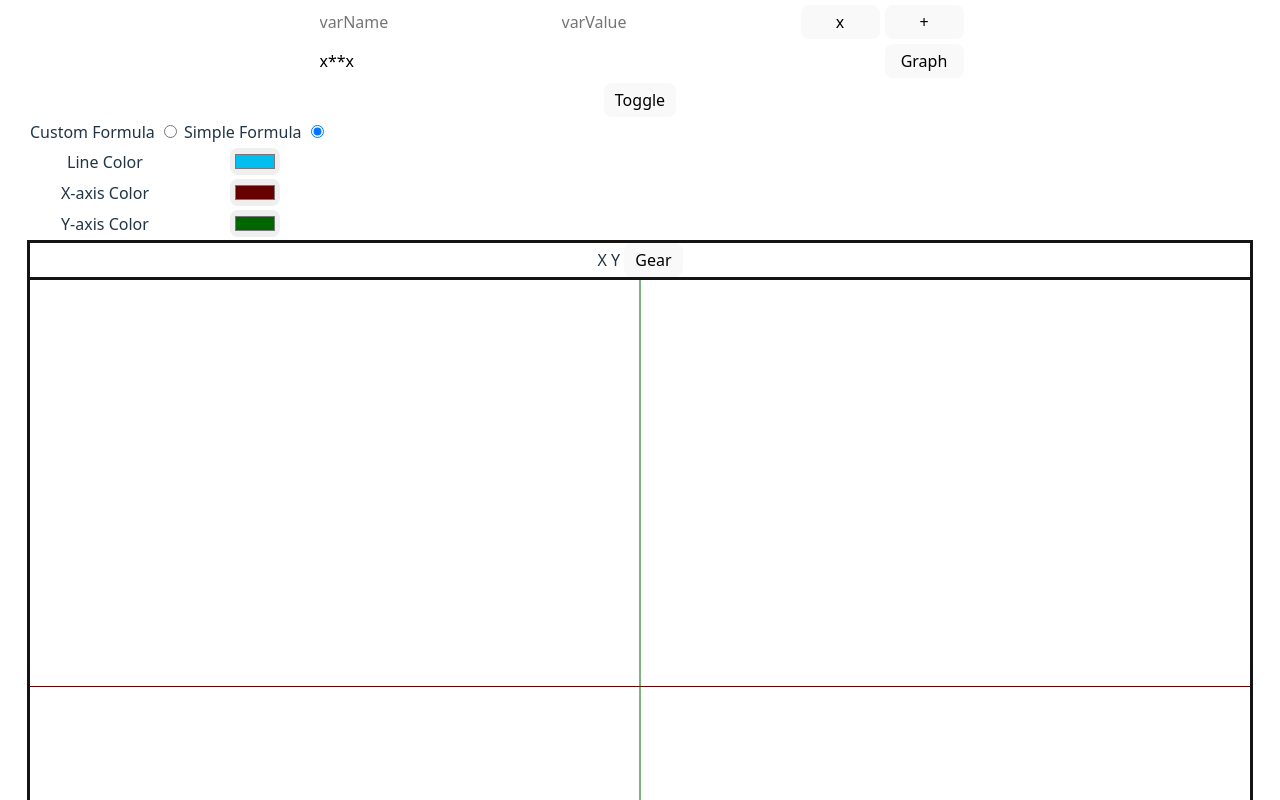
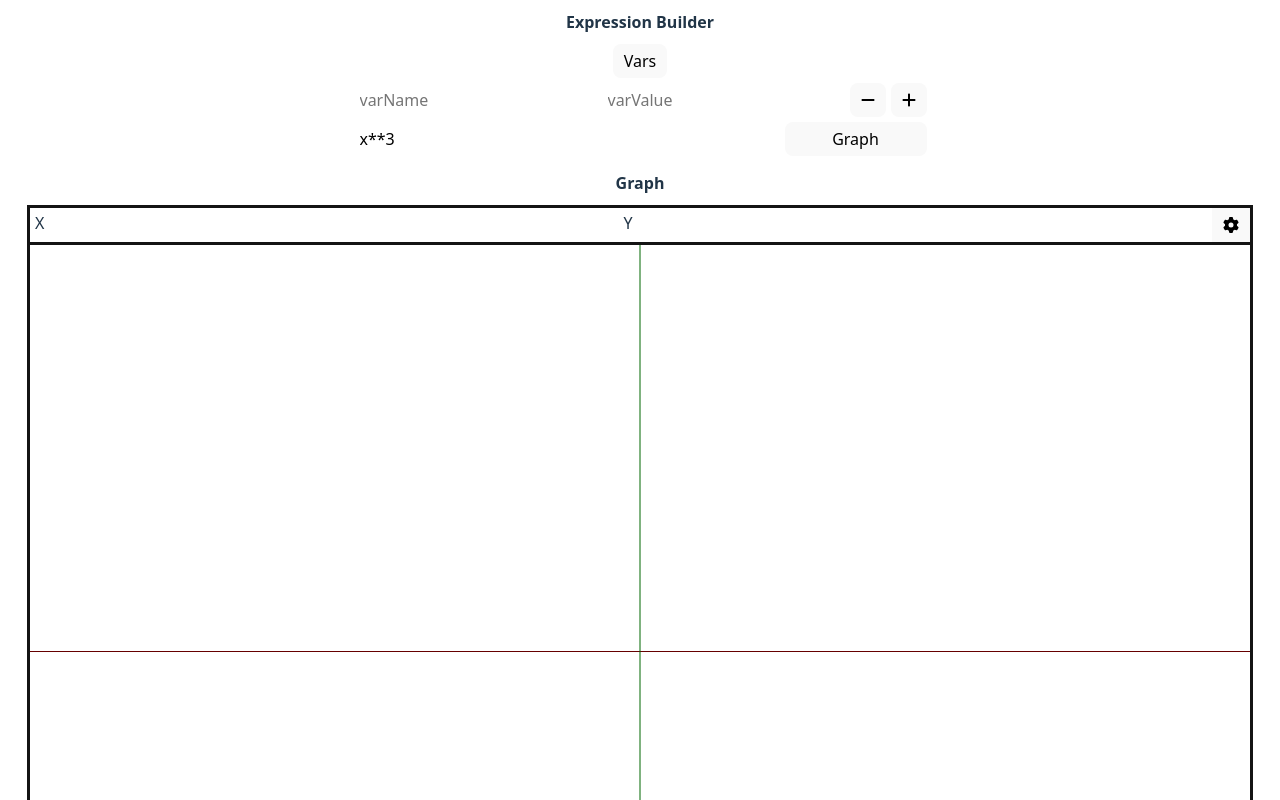
Before and after one commit to DevMichaelV/eVis2D, a website built with Vite: page index.html in a window 1280 px wide. Shown: the top 800 px of the page. Built offline with nearby package versions, Linux system fonts and the light colour scheme.

Commit message:
Updated App
- Added FontAwesome icons
- Re-structured the HTML
- Added new styles to CSS

```diff
--- a/index.html
+++ b/index.html
@@ -1,51 +1,78 @@
-<!doctype html>
+<!DOCTYPE html>
 <html lang="en">
   <head>
     <meta charset="UTF-8" />
     <link rel="icon" type="image/svg+xml" href="/vite.svg" />
     <link rel="stylesheet" href="src/style.css" />
     <meta name="viewport" content="width=device-width, initial-scale=1.0" />
-    <title>eVis2D - a 2D Equation Visualizer</title>
+    <title>eVis2D - a 2D Expression Visualizer</title>
   </head>
   <body>
+    <!-- Begin App -->
     <div id="app">
-      <!-- Equation Builder -->
-      <!-- TODO: Make this into a collapsible menu -->
-      <div id="formulaBuilder"></div>
-      <!-- Graph Canvas -->
-      <div>
-        <div id="settingsContainer">
-          <button id="settingsToggleBtn">Toggle</button>
-          <table>
+      <!-- Expression Builder -->
+      <section id="expressionBuilder">
+        <h4>Expression Builder</h4>
+        <div id="customVarsContainer">
+          <button id="customVarsBtn">Vars</button>
+          <div id="customVars"></div>
+        </div>
+        <div id="expressionBar" class="grid-container">
+          <input
+            id="expressionInput"
+            type="text"
+            value="x**3"
+            placeholder="e.g., x**3, x*x, 2*x**2 + 2*x + 3"
+          />
+          <button id="graphBtn">Graph</button>
+        </div>
+      </section>
+
+      <!-- Graph Container -->
+      <section>
+        <h4>Graph</h4>
+        <div id="graphContainer">
+          <div id="graphInfoContainer" class="grid-container">
+            <span id="mouseX">X</span>
+            <span id="mouseY">Y</span>
+            <div id="graphSettingsContainer">
+              <button id="graphSettingsBtn" title="Graph Settings"></button>
+              <table id="graphSettings">
                 <tr>
-              <td><label for="custom">Custom Formula <input id="custom" type="radio" name="choice"></label></td>
-              <td><label for="simple">Simple Formula <input id="simple" type="radio" name="choice" checked></label></td>
+                  <th colspan="2">Colors</th>
                 </tr>
                 <tr>
-              <td><label for="lineColor">Line Color</label></td>
-              <td><input id="lineColor" type="color" value="#00BEEF"></td>
+                  <td><label for="lineColor">Drawing</label></td>
+                  <td>
+                    <input id="lineColor" type="color" value="#00BEEF" />
+                  </td>
                 </tr>
                 <tr>
-              <td><label for="xColor">X-axis Color</label></td>
-              <td><input id="xColor" type="color" value="#660000"></td>
+                  <td><label for="xColor">X-axis</label></td>
+                  <td><input id="xColor" type="color" value="#660000" /></td>
                 </tr>
                 <tr>
-              <td><label for="yColor">Y-axis Color</label></td>
-              <td><input id="yColor" type="color" value="#006600"></td>
+                  <td><label for="yColor">Y-axis</label></td>
+                  <td><input id="yColor" type="color" value="#006600" /></td>
                 </tr>
               </table>
             </div>
-        <div id="graphInfoContainer">
-          <div class="graphInfo">X</div>
-          <div class="graphInfo">Y</div>
-          <div class="graphInfo"><button>Gear</button></div>
           </div>
+          <!-- Graph Canvas -->
           <canvas id="graphCanvas"></canvas>
         </div>
+      </section>
+
       <!-- Printed output values -->
-      <div id="output">
+      <section id="output">
+        <h4>Output Values</h4>
+        <table id="outputValues"></table>
+      </section>
+
+      <!-- End App -->
     </div>
-    </div>
+
+    <!-- Page Footer -->
     <footer id="footer"></footer>
     <script type="module" src="src/script.ts"></script>
   </body>
--- a/package.json
+++ b/package.json
@@ -14,6 +14,11 @@
     "vite": "^6.2.0"
   },
   "dependencies": {
+    "@fortawesome/fontawesome-common-types": "^6.7.2",
+    "@fortawesome/fontawesome-svg-core": "^6.7.2",
+    "@fortawesome/free-brands-svg-icons": "^6.7.2",
+    "@fortawesome/free-regular-svg-icons": "^6.7.2",
+    "@fortawesome/free-solid-svg-icons": "^6.7.2",
     "mathjs": "^14.4.0"
   }
 }
--- /dev/null
+++ b/src/icons.ts
@@ -0,0 +1,52 @@
+// Function Imports
+import { library, icon } from '@fortawesome/fontawesome-svg-core';
+
+// UI Icon Imports
+import { faChevronDown } from '@fortawesome/free-solid-svg-icons'
+import { faChevronUp } from '@fortawesome/free-solid-svg-icons'
+import { faGear } from '@fortawesome/free-solid-svg-icons'
+import { faTrashCan } from '@fortawesome/free-regular-svg-icons'
+import { faPlus } from '@fortawesome/free-solid-svg-icons'
+import { faMinus } from '@fortawesome/free-solid-svg-icons'
+
+// Brand Icon Imports
+import { faGithub } from '@fortawesome/free-brands-svg-icons'
+import { faItchIo } from '@fortawesome/free-brands-svg-icons'
+import { faDiscord } from '@fortawesome/free-brands-svg-icons'
+import { faBluesky } from '@fortawesome/free-brands-svg-icons'
+
+// Add all the imports to the library
+library.add(
+    faChevronDown, faChevronUp, faGear, faTrashCan,
+    faPlus, faMinus,
+    faGithub, faItchIo, faDiscord, faBluesky
+);
+
+// Retrieve the icon information
+const chevronDown = icon(faChevronDown);
+const chevronUp = icon(faChevronUp);
+const gear = icon(faGear);
+const trashcan = icon(faTrashCan);
+const plugPlus = icon(faPlus);
+const plugMinus = icon(faMinus);
+
+const github = icon(faGithub);
+const itchio = icon(faItchIo);
+const discord = icon(faDiscord);
+const bluesky = icon(faBluesky);
+
+
+// Export the icon library
+export const fontIcons = {
+    chevronDown, chevronUp, gear, trashcan,
+    plugPlus, plugMinus,
+    github, itchio, discord, bluesky
+}
+
+
+/*
+To use:
+import { fontIcons } from './icons';
+
+document.body.appendChild(fontIcons.chevronDown.node[0]);
+*/
--- a/src/script.ts
+++ b/src/script.ts
@@ -1,13 +1,15 @@
 import { addVarline } from './varline';
-import { addFormulaLine } from './formulaline';
+import { fontIcons } from './icons';
 
 //const { baseURL } = import.meta.env;
 const defaultColor: string = "#C0C0C0";
 const canvas = document.getElementById('graphCanvas') as HTMLCanvasElement;
 const ctx = canvas.getContext('2d')! as CanvasRenderingContext2D;
-const formulaBuilder = document.getElementById('formulaBuilder') as HTMLDivElement;
+//const expressionBuilder = document.getElementById('expressionBuilder') as HTMLDivElement;
+const customVars = document.getElementById("customVars") as HTMLDivElement;
+const graphBtn = document.getElementById('graphBtn') as HTMLButtonElement;
+const graphSettingsBtn = document.getElementById('graphSettingsBtn') as HTMLButtonElement;
 const pageFooter = document.getElementById('footer') as HTMLElement;
-
 
 // Function to change canvas size
 function resizeCanvas(): void {
@@ -42,6 +44,7 @@ function drawAxes(): void {
     ctx.stroke();
 }
 
+// Function to find all the custom variables
 function getVars() {
     const varLines: NodeListOf<Element> = document.querySelectorAll(".varLine");
     const vars: { [key: string]: number } = {};
@@ -82,6 +85,7 @@ function graphEquation(equation: string): void {
     ctx.stroke();
 }
 
+// Function to retrieve and embed the build timestamp
 async function fetchTimestamp() {
     const buildTime = (await import('./timestamp.ts')).BUILD_TIMESTAMP;
     if (buildTime) {
@@ -92,21 +96,19 @@ async function fetchTimestamp() {
 
 
 // Add initial Variable line
-formulaBuilder.appendChild(addVarline());
+customVars.appendChild(addVarline());
 
-// Add the Formula Line
-formulaBuilder.appendChild(addFormulaLine());
 
 // Add an event listener to the "Graph" button
-const equationInput = document.getElementById('equationInput') as HTMLInputElement;
-const graphButton = document.getElementById('graphButton') as HTMLButtonElement;
-graphButton.addEventListener('click', () => {
-    const equation: string = equationInput.value;
+const expressionInput = document.getElementById('expressionInput') as HTMLInputElement;
+graphBtn.addEventListener('click', () => {
+    const equation: string = expressionInput.value;
     graphEquation(equation);
 });
 
 
 window.onload = () => {
+    graphSettingsBtn.appendChild(fontIcons.gear.node[0]);
     fetchTimestamp();
     resizeCanvas();
     drawAxes();
--- a/src/style.css
+++ b/src/style.css
@@ -4,13 +4,16 @@
   font-weight: 400;
 
   color-scheme: light dark;
-  color: rgba(255, 255, 255, 0.80);
+  color: rgba(255, 255, 255, 0.8);
   background-color: #383838;
 
   font-synthesis: none;
   text-rendering: optimizeLegibility;
   -webkit-font-smoothing: antialiased;
   -moz-osx-font-smoothing: grayscale;
+
+  border-collapse: collapse;
+  box-sizing: border-box;
 }
 
 a {
@@ -25,60 +28,85 @@ a:hover {
 
 body {
   margin: 0;
-  min-width: 400px;
+  min-width: 500px;
   min-height: 100vh;
 }
 
-h1 {
-  font-size: 3.2em;
-  line-height: 1.1;
-}
-
 #app {
+  margin: 0 auto;
   display: flex;
+  max-width: 1200px;
   flex-direction: column;
-  margin: 0 auto;
   place-items: center;
   text-align: center;
 }
 
-#app > div {
-  margin: 0px;
+h4 {
+  margin: 10px 0;
 }
 
-.varLine,
-.formulaLine {
+.grid-container {
+  display: grid;
   margin: 5px auto;
-  display: grid;
-  grid-template-columns: 3fr 3fr 1fr 1fr;
   gap: 5px;
 }
 
-#equationInput {
-  grid-area: 1 / 1 / span 1 / span 3;
+.varLine {
+  grid-template-columns: auto auto auto auto;
+}
+
+#expressionBar {
+  grid-template-columns: 3fr 1fr;
+}
+
+#graphContainer {
+  border: 3px solid #141414;
 }
 
 #graphInfoContainer {
-  border-top: 3px solid;
-  border-right: 3px solid;
-  border-left: 3px solid;
-  border-color: #141414;
+  grid-template-columns: 5fr 5fr auto;
+  padding-left: 5px;
+  text-align: left;
+  line-height: 30px;
+  border-bottom: 3px solid #141414;
+  margin: 0;
 }
 
-.graphInfo {
-  display: inline;
+#graphSettingsContainer {
+  position: relative;
+  display: inline-block;
+}
+#graphSettingsContainer:hover #graphSettings {
+  display: block;
+}
+#graphSettingsBtn {
+  border-radius: 0;
+}
+#graphSettings {
+  display: none;
+  position: absolute;
+  right: 0;
+  background-color: #141414;
+  z-index: 1;
+  text-align: center;
+  padding: 10px;
+  white-space: nowrap;
 }
 
-#graphCanvas {
-  border: 3px solid #141414;
-}
-
-input, button {
+input,
+button {
   border-radius: 8px;
   border: 1px solid transparent;
   font-size: 1em;
   font-weight: 500;
   font-family: inherit;
+}
+
+input {
+  padding: 5px;
+}
+input[type="color"] {
+  padding: 0;
 }
 
 button {
--- a/src/varline.ts
+++ b/src/varline.ts
@@ -1,4 +1,5 @@
-import { nanoid } from 'nanoid'
+import { nanoid } from 'nanoid';
+import { fontIcons } from './icons';
 
 export function addVarline(): HTMLDivElement {
     const id = String(nanoid(10)) as string;
@@ -9,7 +10,7 @@ export function addVarline(): HTMLDivElement {
     const addvarBtn = document.createElement("button") as HTMLButtonElement;
 
     varLine.id = "vLine-" + id;
-    varLine.className = "varLine";
+    varLine.classList.add("grid-container", "varLine");
     console.log("Adding", varLine.id)
 
     varNameInput.setAttribute("data-name", id);
@@ -22,12 +23,12 @@ export function addVarline(): HTMLDivElement {
     varValueInput.placeholder = "varValue";
     varValueInput.required = true;
 
-    delvarBtn.innerText = "x";
+    delvarBtn.appendChild(fontIcons.plugMinus.node[0]);
     delvarBtn.title = "Remove variable";
     delvarBtn.className = "delVarBtn";
     delvarBtn.onclick = () => { removeVarline(varLine) };
 
-    addvarBtn.innerText = "+";
+    addvarBtn.appendChild(fontIcons.plugPlus.node[0]);
     addvarBtn.title = "Add new variable";
     addvarBtn.className = "addVarBtn";
     addvarBtn.onclick = () => {
```
Also changed, not shown: 1 other file. Lines whose indentation alone changed are shown as unchanged.
